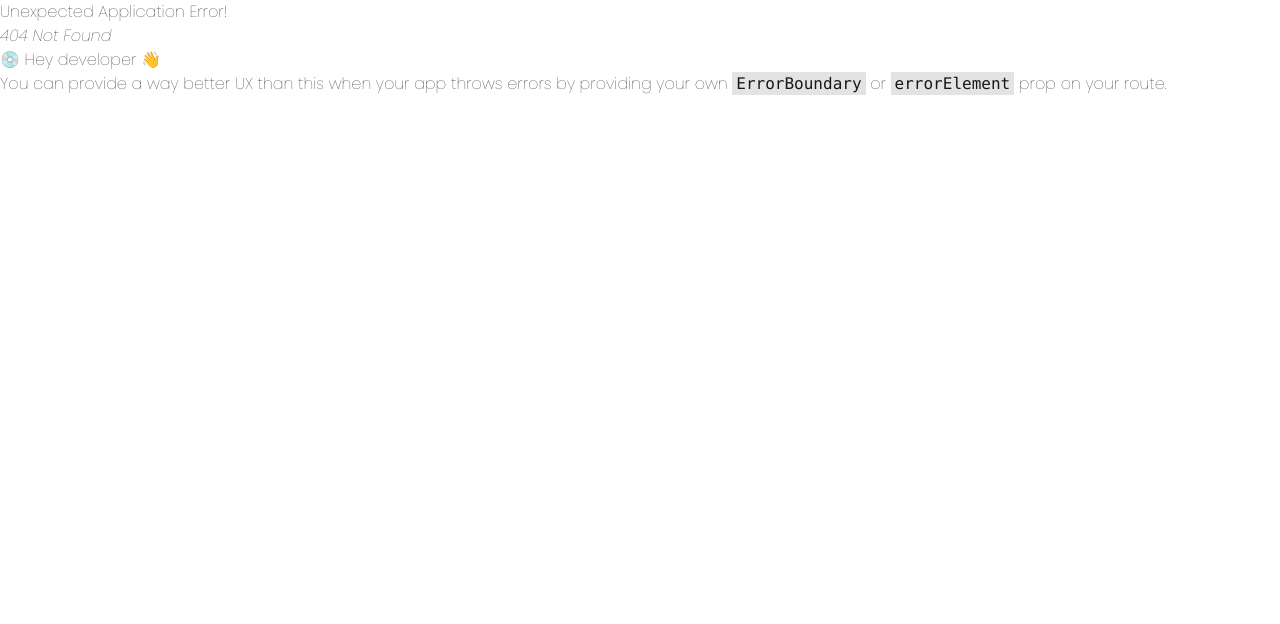
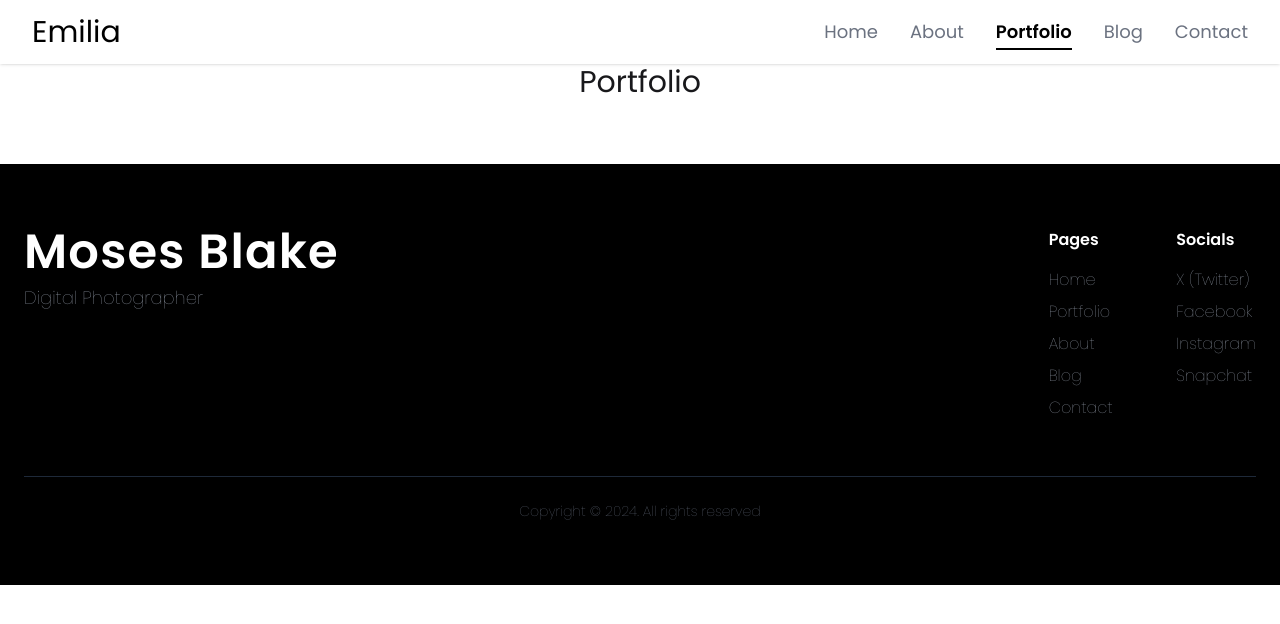
Before and after one commit to junayed-khan24/Emilia-, a React (Vite) app: page /portfolio in a window 1280 px wide. Before the commit this address had no page. Shown: the top 624 px of the page. Built offline with nearby package versions, Linux system fonts and the light colour scheme.

Commit message:
added component

```diff
--- a/src/component/Navbar.jsx
+++ b/src/component/Navbar.jsx
@@ -4,30 +4,36 @@ import { NavLink } from "react-router-dom";
 const Navbar = () => {
   const [isOpen, setIsOpen] = useState(false);
 
+  // Desktop nav style
   const navClass = ({ isActive }) =>
     isActive ? "nav-link active" : "nav-link";
+
+  // Mobile nav style (thick + bigger)
+  const mobileNavClass = ({ isActive }) =>
+    isActive
+      ? "nav-link active block py-3 text-lg font-semibold rounded-lg"
+      : "nav-link block py-3 text-lg font-semibold rounded-lg hover:bg-gray-100";
 
   return (
     <nav className="bg-white shadow-sm fixed w-full z-50">
       <div className="max-w-7xl mx-auto px-4 sm:px-6 lg:px-8">
 
+        {/* Top bar */}
         <div className="flex justify-between items-center h-16">
 
           {/* Logo */}
-          <NavLink to="/" className="text-3xl font-regular font-normal text-black">
+          <NavLink to="/" className="text-3xl font-normal text-black">
             Emilia
           </NavLink>
 
-
           {/* Desktop Menu */}
-          <div className="hidden md:flex space-x-8 items-center text-lg font-normal font-regular">
+          <div className="hidden md:flex space-x-8 items-center text-lg font-normal">
             <NavLink to="/" end className={navClass}>Home</NavLink>
             <NavLink to="/about" className={navClass}>About</NavLink>
             <NavLink to="/portfolio" className={navClass}>Portfolio</NavLink>
             <NavLink to="/blog" className={navClass}>Blog</NavLink>
             <NavLink to="/contact" className={navClass}>Contact</NavLink>
           </div>
-
 
           {/* Mobile Toggle */}
           <div className="md:hidden">
@@ -46,27 +52,17 @@ const Navbar = () => {
 
       {/* Mobile Menu */}
       {isOpen && (
-        <div className="md:hidden bg-white shadow-md px-6 py-4 space-y-3 text-center">
+        <div className="md:hidden bg-white shadow-md px-6 py-6 space-y-2 text-left">
 
-          <NavLink to="/" end className={navClass} onClick={() => setIsOpen(false)}>
-            Home
-          </NavLink>
-
-          <NavLink to="/about" className={navClass} onClick={() => setIsOpen(false)}>
-            About
-          </NavLink>
-
-          <NavLink to="/portfolio" className={navClass} onClick={() => setIsOpen(false)}>
-            Portfolio
-          </NavLink>
-
-          <NavLink to="/blog" className={navClass} onClick={() => setIsOpen(false)}>
-            Blog
-          </NavLink>
-
-          <NavLink to="/contact" className={navClass} onClick={() => setIsOpen(false)}>
-            Contact
-          </NavLink>
+          <NavLink to="/" end className={mobileNavClass} onClick={() => setIsOpen(false)}>Home</NavLink>
+          <br />
+          <NavLink to="/about" className={mobileNavClass} onClick={() => setIsOpen(false)}>About</NavLink>
+          <br />
+          <NavLink to="/portfolio" className={mobileNavClass} onClick={() => setIsOpen(false)}>Portfolio</NavLink>
+          <br />
+          <NavLink to="/blog" className={mobileNavClass} onClick={() => setIsOpen(false)}>Blog</NavLink>
+          <br />
+          <NavLink to="/contact" className={mobileNavClass} onClick={() => setIsOpen(false)}>Contact</NavLink>
 
         </div>
       )}
--- /dev/null
+++ b/src/component/Portfolio.jsx
@@ -0,0 +1,11 @@
+import React from 'react';
+
+const Portfolio = () => {
+    return (
+        <div>
+            <h2 className="text-3xl font-normal text-center py-16">Portfolio</h2>
+        </div>
+    );
+};
+
+export default Portfolio;
--- a/src/component/Services.jsx
+++ b/src/component/Services.jsx
@@ -29,7 +29,7 @@ const services = [
 
 const Services = () => {
   return (
-    <section className="bg-base-200 py-16 md:py-24">
+    <section className="bg-base-200 py-16 px-4">
       <div className="max-w-7xl mx-auto px-4">
 
         {/* Title */}
--- a/src/index.css
+++ b/src/index.css
@@ -27,7 +27,7 @@
 
 
 
-
+/* default link */
 .nav-link {
   color: #6b7280;
   position: relative;
@@ -47,18 +47,21 @@
   transition: width 0.3s ease;
 }
 
-/* hover underline */
+/* hover */
+.nav-link:hover {
+  color: #000;
+}
+
 .nav-link:hover::after {
   width: 100%;
 }
 
-/* active route */
+/* active */
 .nav-link.active {
   color: #000;
   font-weight: 600;
 }
 
-/* active underline always visible */
 .nav-link.active::after {
   width: 100%;
 }
--- a/src/router/Router.jsx
+++ b/src/router/Router.jsx
@@ -4,6 +4,7 @@ import Home from "../component/Home";
 import About from "../component/About";
 import Blog from "../component/Blog";
 import Contact from "../component/Contact";
+import Portfolio from "../component/Portfolio";
 
 const router = createBrowserRouter ([
     {
@@ -19,6 +20,10 @@ const router = createBrowserRouter ([
                 Component: About
             },
             {
+                path: '/portfolio',
+                Component: Portfolio
+            },
+            {
                 path: '/blog',
                 Component: Blog
             },
```
